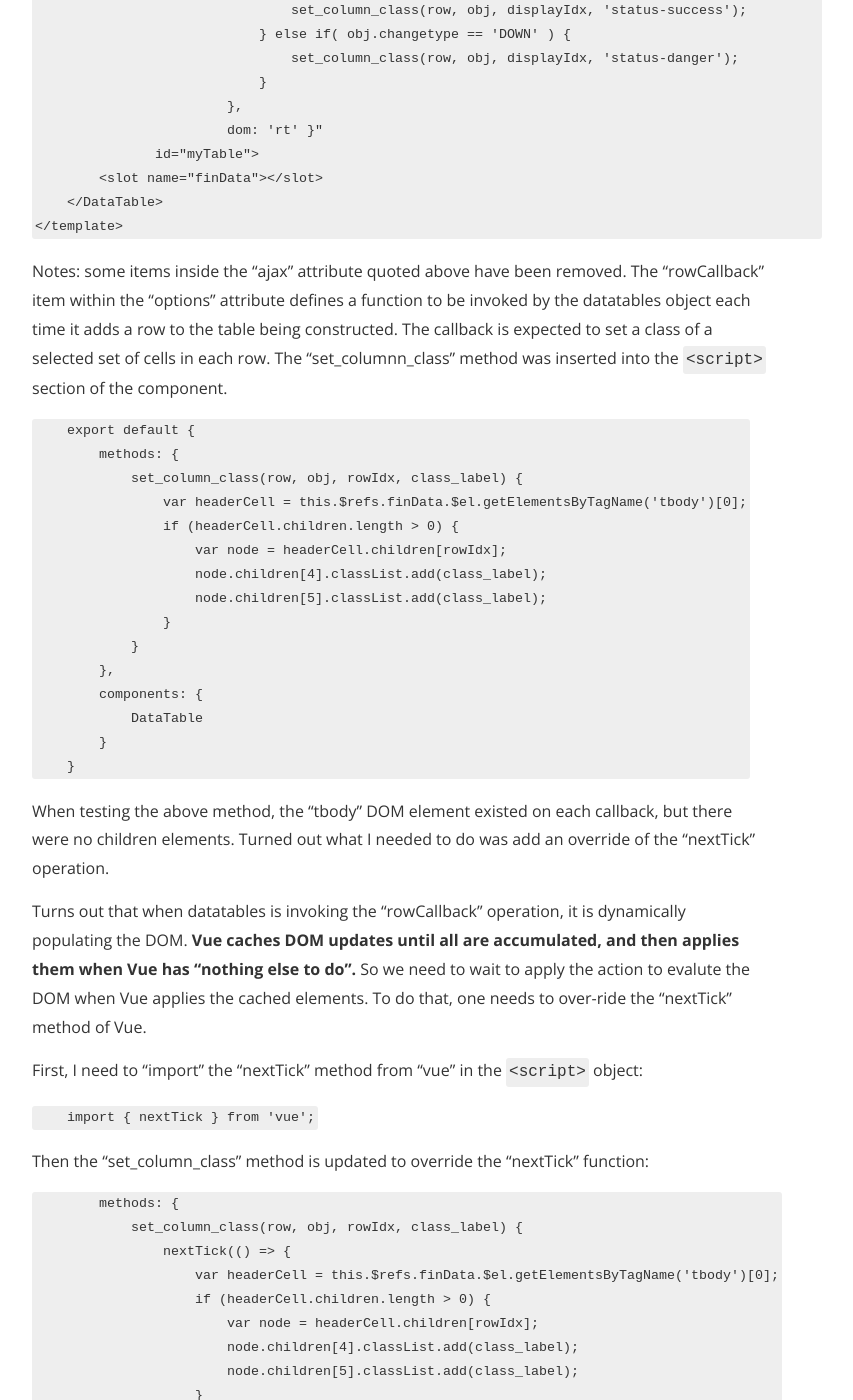
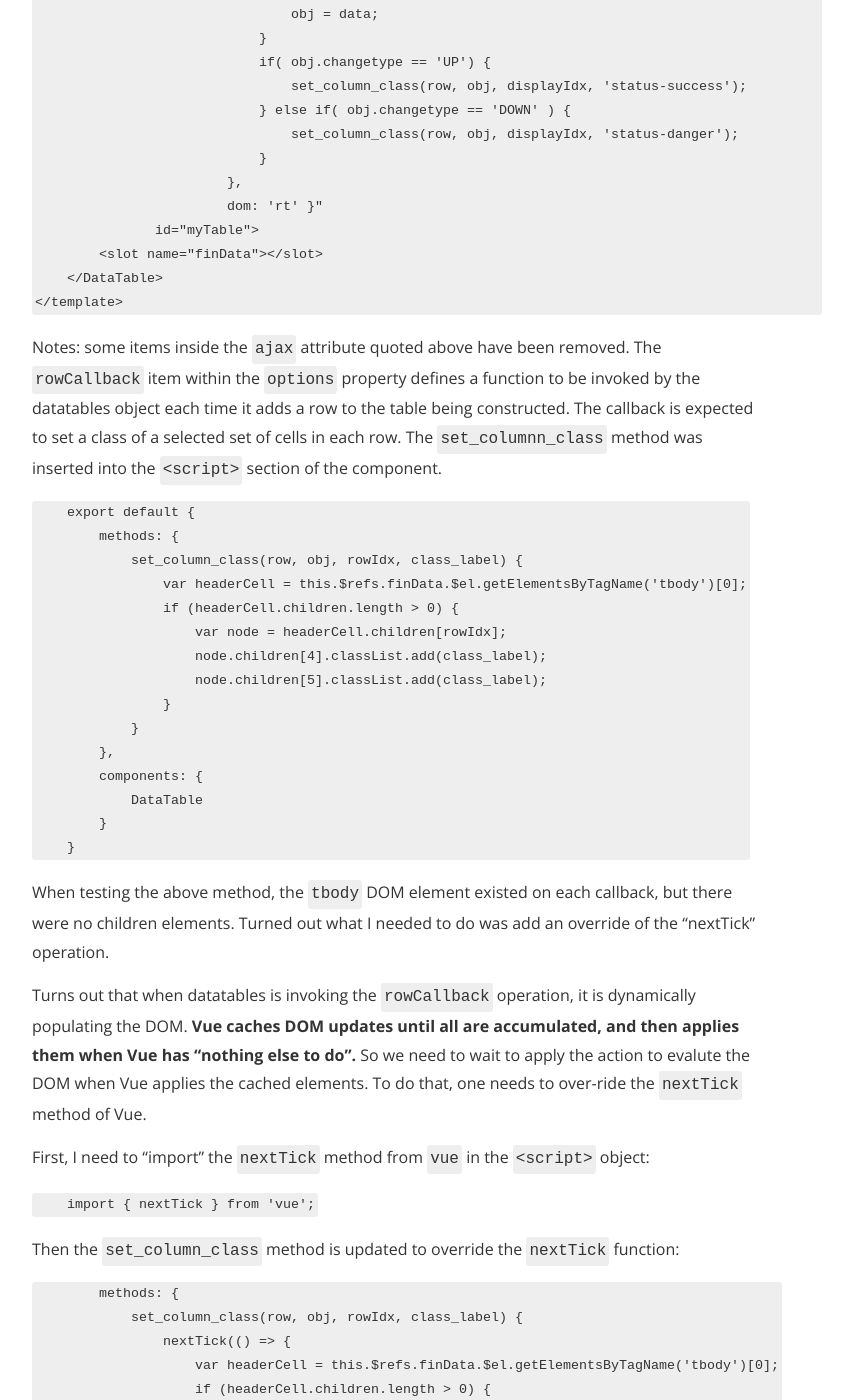
Before and after one commit to jaquilino/jaquilino.github.io, a Jekyll site: the page built from _posts/2023-01-07-dt-nexttick.markdown, in a window 1280 px wide and 1400 px high, scrolled down 1417 px. Shown: the whole window, without its empty margins (240-1093 px from the left). Built offline with Jekyll 4.4.1, drawn with Linux system fonts in a browser that asks for light colours; nearby versions of some CDN libraries; a style sheet for code colours, icons or effects is not loaded; some of the changed text lies outside the part shown.

Commit message:
Revied text of DOM post

````diff
--- a/_posts/2023-01-07-dt-nexttick.markdown
+++ b/_posts/2023-01-07-dt-nexttick.markdown
@@ -70,11 +72,11 @@
     </DataTable>
 </template>
 ```
-Notes: some items inside the "ajax" attribute quoted above have been removed.
-The "rowCallback" item within the "options" attribute defines a function to be invoked
+Notes: some items inside the ```ajax``` attribute quoted above have been removed.
+The ```rowCallback``` item within the ```options``` property defines a function to be invoked
 by the datatables object each time it adds a row to the table being constructed.
 The callback is expected to set a class of a selected set of cells in each row.
-The "set_columnn_class" method was inserted into the ```<script>``` section of the component.
+The ```set_columnn_class``` method was inserted into the ```<script>``` section of the component.
 ```
     export default {
         methods: {
@@ -93,23 +95,23 @@
     }
 ```
 
-When testing the above method, the "tbody" DOM element existed on each callback,
+When testing the above method, the ```tbody``` DOM element existed on each callback,
 but there were no children elements.
 Turned out what I needed to do was add an override of the "nextTick" operation.
 
-Turns out that when datatables is invoking the "rowCallback" operation, it is dynamically
+Turns out that when datatables is invoking the ```rowCallback``` operation, it is dynamically
 populating the DOM.
 **Vue caches DOM updates until all are accumulated,
 and then applies them when Vue has "nothing else to do".**
 So we need to wait to apply the action to evalute the DOM
 when Vue applies the cached elements.
-To do that, one needs to over-ride the "nextTick" method of Vue.
+To do that, one needs to over-ride the ```nextTick``` method of Vue.
 
-First, I need to "import" the "nextTick" method from "vue" in the ```<script>``` object:
+First, I need to "import" the ```nextTick``` method from ```vue``` in the ```<script>``` object:
 ```
     import { nextTick } from 'vue';
 ```
-Then the "set_column_class" method is updated to override the "nextTick" function:
+Then the ```set_column_class``` method is updated to override the ```nextTick``` function:
 ```
         methods: {
             set_column_class(row, obj, rowIdx, class_label) {
````
Also changed, not shown: other parts of _posts/2023-01-07-dt-nexttick.markdown (+12 -10 lines).
